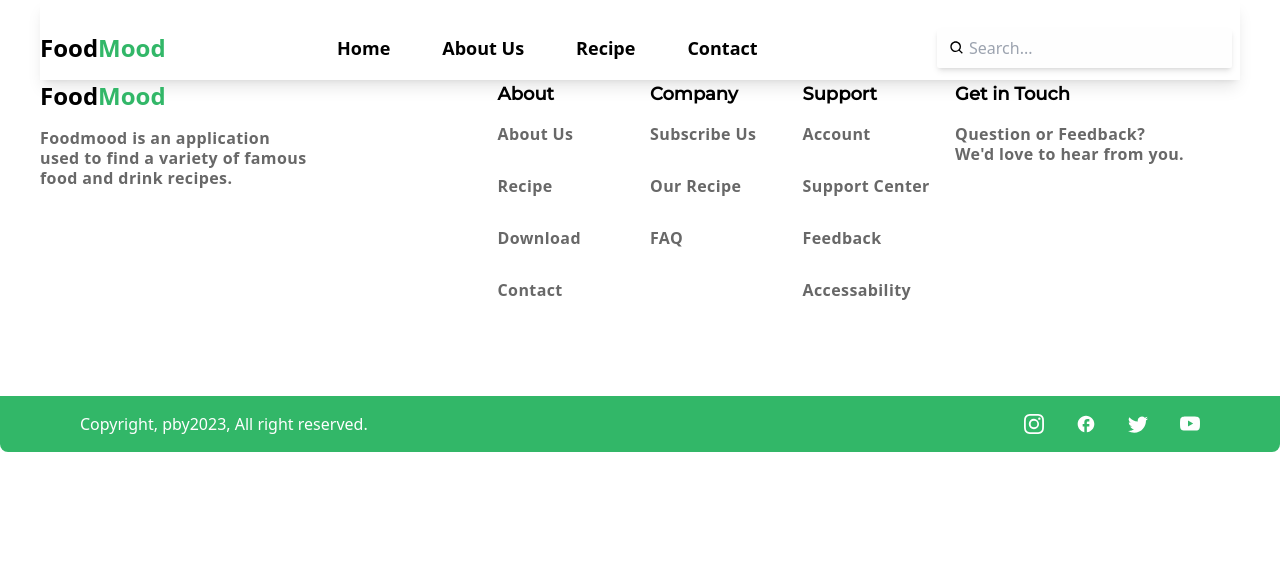
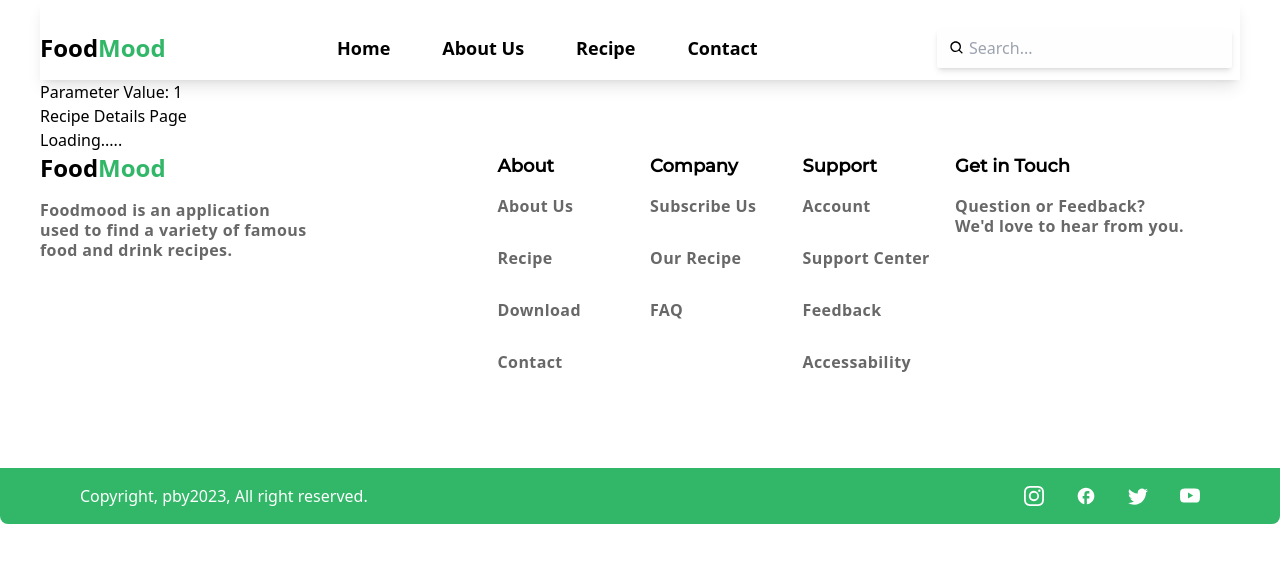
Before and after one commit to YaragattiPraveen/Food-Recipe_App, a React (Vite) app: page /recipe-details/1 in a window 1280 px wide. Shown: the top 562 px of the page. Built offline with nearby package versions, Linux system fonts and the light colour scheme; no server answers.

Commit message:
Api Integration

```diff
--- a/src/Actions/Actions.jsx
+++ b/src/Actions/Actions.jsx
@@ -1,8 +1,8 @@
 import {EndPoint} from "../Utils/Endpoint";
 import sendApiReq from "../Utils/SendApi";
 
-export function getHealthyRecipe() {
-  const healthy = "vegetarian"
+export function getHealthyRecipe({healthy}) {
+  console.log(healthy);
   return sendApiReq({
     url: EndPoint.commonUrl + `&health=${healthy}` ,
   });
@@ -14,36 +14,35 @@ export function getRecipeBySearch(){
   })
 }
 
-export function getRecipeById(){
-  const recipe_Id = "4bb99424e1bbc40d3cd1d891883d6745"
+export function getRecipeById({id}){
+  // const recipe_Id = "4bb99424e1bbc40d3cd1d891883d6745"
+  console.log(id);
   return sendApiReq({
-    url: `/${recipe_Id}` + EndPoint.commonUrl
+    url: `/${id}` + EndPoint.commonUrl
   })
 }
 
-export function getRecipeByCuisine(){
-  const cuisine = "Mexican"
+export function getRecipeByCuisine(cuisine){
   return sendApiReq({
     url: EndPoint.commonUrl + `&cuisineType=${cuisine}`
   })
 }
 
-export function getRecipeByDiet(){
-  const diet = "high-fiber"
+export function getRecipeByDiet(diet){
   return sendApiReq({
     url: EndPoint.commonUrl + `&diet=${diet}`
   })
 }
 
-export function getRecipeByMeal(){
-  const meal = "Dinner"
+export function getRecipeByMeal(meal){
+
   return sendApiReq({
     url: EndPoint.commonUrl + `&mealType=${meal}`
   })
 }
 
-export function getRecipeByDish(){
-  const dish = "Soup"
+export function getRecipeByDish(dish){
+
   return sendApiReq({
     url: EndPoint.commonUrl + `&dishType=${dish}`
   })
--- a/src/App.jsx
+++ b/src/App.jsx
@@ -5,6 +5,8 @@ import { BrowserRouter, Route, Routes } from "react-router-dom";
 import About from "./components/Pages/About";
 import Recipe from "./components/Pages/Recipe";
 import Contact from "./components/Pages/Contact";
+import RecipeDetailPage from "./components/Pages/RecipeDetailPage";
+import Notfound from "./components/Pages/Notfound";
 
 function App() {
   return (
@@ -14,9 +16,11 @@ function App() {
           <Navbar />
           <Routes>
             <Route index path="/" element={<Home />} />
-            <Route path="/about" element={<About/>} />
-            <Route path="/recipe" element={<Recipe/>} />
-            <Route path="/contact-us" element={<Contact/>} />
+            <Route path="/about" element={<About />} />
+            <Route path="/recipe" element={<Recipe />} />
+            <Route path="/contact-us" element={<Contact />} />
+            <Route path="/recipe-details/:id" element={<RecipeDetailPage />} />
+            <Route path="*" element={<Notfound />} />
           </Routes>
         </div>
         <Footer />
--- a/src/components/Pages/Home.jsx
+++ b/src/components/Pages/Home.jsx
@@ -2,47 +2,60 @@ import Popular_Food from "./sections/Popular_Food";
 import Home_Section from "./sections/Home_Section";
 import Chefs from "./sections/Chefs";
 import { useQuery } from "@tanstack/react-query";
-import { getHealthyRecipe, getRecipeByCuisine, getRecipeByDiet, getRecipeByDish, getRecipeById, getRecipeByMeal, getRecipeBySearch } from "../../Actions/Actions";
+import {
+  getHealthyRecipe,
+  getRecipeByCuisine,
+  getRecipeByDiet,
+  getRecipeByDish,
+  getRecipeById,
+  getRecipeByMeal,
+  getRecipeBySearch,
+} from "../../Actions/Actions";
 import Carousel from "../Re_Usable_componets/Carousel";
 import PlayStore from "./sections/PlayStore";
 
 const Home = () => {
-
+  const healthy = "vegetarian";
   const { isLoading, data } = useQuery({
     queryKey: ["HealthyRecipe"],
-    queryFn: getHealthyRecipe,
+    queryFn: getHealthyRecipe({healthy}),
   });
-  // console.log("HealthyRecipe",data);
+  console.log("HealthyRecipe", data);
 
-  // const {isLoading1,data: data1} = useQuery({
-  //   queryKey: ["RecipeById"],
-  //   queryFn : getRecipeById,
-  // })
-  // console.log("RecipeById",data1);
+  // const id = "51b79ae0958c33a38c0eabad15460917"
+  //   const {isLoading:isLoading1,data: data1} = useQuery({
+  //     queryKey: ["RecipeById"],
+  //     queryFn : getRecipeById({id}),
+  //   })
+  //   console.log("RecipeById",data1);
 
-  // const {isLoading2,data: data2} = useQuery({
-  //   queryKey: ["RecipeByCuisine"],
-  //   queryFn: getRecipeByCuisine
-  // })
-  // console.log("RecipeByCuisine",data2)
+  //   const cuisine = "Mexican"
+  //   const {isLoading2,data: data2} = useQuery({
+  //     queryKey: ["RecipeByCuisine"],
+  //     queryFn: getRecipeByCuisine(cuisine)
+  //   })
+  //   console.log("RecipeByCuisine",data2)
 
-  // const {isLoading3,data : data3} = useQuery({
-  //   queryKey: ["RecipeByDiet"],
-  //   queryFn: getRecipeByDiet
-  // })
-  // console.log("RecipeByDiet",data3);
+  //   const diet = "high-fiber"
+  //   const {isLoading3,data : data3} = useQuery({
+  //     queryKey: ["RecipeByDiet"],
+  //     queryFn: getRecipeByDiet(diet)
+  //   })
+  //   console.log("RecipeByDiet",data3);
 
-  // const {isLoading4,data: data4} = useQuery({
-  //   queryKey: ["RecipeByMeal"],
-  //   queryFn: getRecipeByMeal,
-  // })
-  // console.log("RecipeByMeal",data4);
+  //   const meal = "Dinner"
+  //   const {isLoading4,data: data4} = useQuery({
+  //     queryKey: ["RecipeByMeal"],
+  //     queryFn: getRecipeByMeal(meal),
+  //   })
+  //   console.log("RecipeByMeal",data4);
 
-  // const {isLoading5,data: data5} = useQuery({
-  //   queryKey: ["RecipeByDish"],
-  //   queryFn: getRecipeByDish,
-  // })
-  // console.log("RecipeByDish",data5);
+  //   const dish = "Soup"
+  //   const {isLoading5,data: data5} = useQuery({
+  //     queryKey: ["RecipeByDish"],
+  //     queryFn: getRecipeByDish(dish),
+  //   })
+  //   console.log("RecipeByDish",data5);
   // const {isLoading1,data1} = useQuery({
   //   queryKey: ["RecipeBySearch"],
   //   queryFn: getRecipeBySearch
@@ -52,17 +65,11 @@ const Home = () => {
 
   return (
     <>
-      {isLoading ? (
-        <h1>Loading.....</h1>
-      ) : (
-        <>
-          <Home_Section />
-          <Popular_Food />
-          <Chefs />
-          <Carousel data={data}/>
-          <PlayStore />
-        </>
-      )}
+      <Home_Section />
+      <Popular_Food />
+      <Chefs />
+      <Carousel data={data} />
+      <PlayStore />
     </>
   );
 };
--- /dev/null
+++ b/src/components/Pages/Notfound.jsx
@@ -0,0 +1,12 @@
+const Notfound = () => {
+  return (
+    <div className="bg-section-bg-color flex justify-center items-center h-[90vh] w-full">
+      <div className="text-center">
+        <h1 className="text-orange-500 text-4xl md:text-6xl text-shadow-lg font-semibold">404</h1>
+        <p className="text-xl md:text-3xl pt-2 font-Montserrat text-custom-green">Oops! Page Not Found</p>
+      </div>
+    </div>
+  );
+};
+
+export default Notfound;
--- a/src/components/Pages/Recipe.jsx
+++ b/src/components/Pages/Recipe.jsx
@@ -48,15 +48,19 @@ const Recipe = () => {
     },
   ];
 
+  const dish = "Soup"
   const { isLoading, data } = useQuery({
     queryKey: ["RecipeByDish"],
-    queryFn: getRecipeByDish,
+    queryFn: getRecipeByDish(dish),
   });
+
+  const cuisine = "Mexican"
   const {isLoading1,data:data1} = useQuery({
-    queryKey: [],
-    queryFn: getRecipeByCuisine,
+    queryKey: ["RecipeByCuisine"],
+    queryFn: getRecipeByCuisine(cuisine),
   })
 
+  console.log(data,data1);
   // console.log(data?.hits?.map((item) => console.log(item)));
 
   return (
--- /dev/null
+++ b/src/components/Pages/RecipeDetailPage.jsx
@@ -0,0 +1,26 @@
+import { useQuery } from "@tanstack/react-query";
+import { useParams } from "react-router-dom";
+import { getRecipeById } from "../../Actions/Actions";
+
+const RecipeDetailPage = () => {
+  const { id } = useParams();
+  const {data,isLoading} = useQuery({
+    queryKey: ["RecipeById"],
+    queryFn : getRecipeById({id}),
+  })
+  console.log("RecipeById",data);
+  // console.log(data);
+  return (
+    <>
+      <div>
+        <h2>Parameter Value: {id}</h2>
+        <h1>Recipe Details Page</h1>
+        {
+          isLoading && <h1>Loading.....</h1>
+        }
+      </div>
+    </>
+  );
+};
+
+export default RecipeDetailPage;
--- a/src/components/Re_Usable_componets/Card.jsx
+++ b/src/components/Re_Usable_componets/Card.jsx
@@ -1,7 +1,8 @@
 import React from "react";
+import { Link } from "react-router-dom";
 
 const Card = ({ recipe }) => {
-  console.log(recipe);
+  // console.log(recipe);
   return (
     <div className="relative h-[480px] my-3 flex w-[95%] flex-col rounded-xl bg-white bg-clip-border text-gray-700 shadow-md">
       <div className="relative mx-4 mt-4 h-60 overflow-hidden rounded-xl bg-white bg-clip-border text-gray-700">
@@ -16,16 +17,26 @@ const Card = ({ recipe }) => {
         </p>
         <div className="flex justify-between items-center py-2">
           <div>
-            <span className="block text-sm md:text-base text-content-color bg-clip-text font-sans leading-relaxed">Cuisine Type</span>
-            <span className=" pt-3 text-sm md:text-base text-custom-green capitalize">{recipe.cuisineType[0]}</span>
+            <span className="block text-sm md:text-base text-content-color bg-clip-text font-sans leading-relaxed">
+              Cuisine Type
+            </span>
+            <span className=" pt-3 text-sm md:text-base text-custom-green capitalize">
+              {recipe.cuisineType[0]}
+            </span>
           </div>
           <div>
-            <span className="block text-sm md:text-base text-content-color bg-clip-text font-sans leading-relaxed  antialiased">Calories</span>
-            <span className="text-custom-green text-sm md:text-base pt-2 ">{recipe.calories.toFixed(1)} Kcal</span>
+            <span className="block text-sm md:text-base text-content-color bg-clip-text font-sans leading-relaxed  antialiased">
+              Calories
+            </span>
+            <span className="text-custom-green text-sm md:text-base pt-2 ">
+              {recipe.calories.toFixed(1)} Kcal
+            </span>
           </div>
         </div>
         <div className="flex items-baseline justify-center">
-          <button className="text-rich-white bg-custom-green py-2 my-3 w-full rounded-md text-sm md:text-base">Checkout Recipe</button>
+          <Link to={`/recipe-details/${recipe.uri.split("_")[1]}`} className="text-rich-white bg-custom-green py-2 my-3 w-full rounded-md text-sm md:text-base">
+            Checkout Recipe
+          </Link>
         </div>
       </div>
     </div>
```
